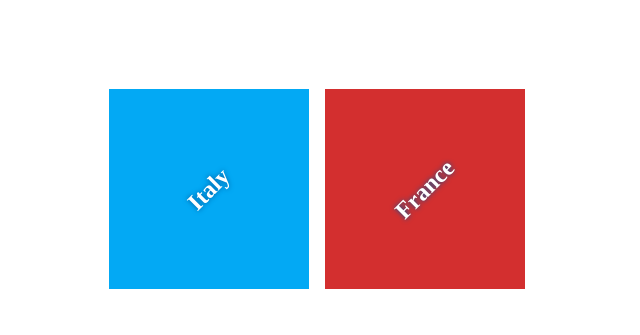
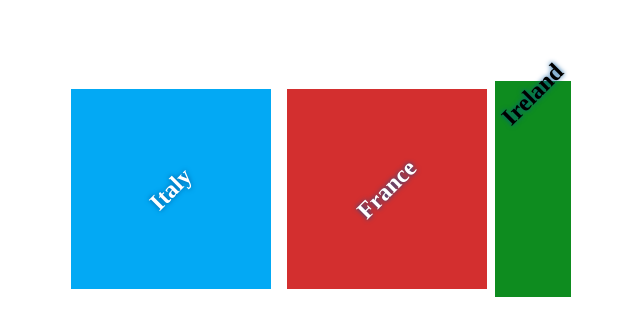
Before and after one commit to arbageant/my-travel-plans, a plain HTML site: page index.html in a window 1280 px wide. Shown: the part 211-546 px from the top of the page, without its empty margins (323-963 px from the left). Drawn offline with Linux system fonts and the light colour scheme.

Commit message:
Added Ireland to list

```diff
--- a/css/app.css
+++ b/css/app.css
@@ -53,3 +53,7 @@ h2 {
 #france{
   background-color: #d32f2f;
 }
+
+#ireland{
+  background-color: #0E8C1F;
+}
--- a/index.html
+++ b/index.html
@@ -17,6 +17,11 @@
       <div class="destination" id="france">
         <h2>France</h2>
       </div>
+
+      <div class="destinatoin" id="ireland">
+        <h2>Ireland</h2>
+      </div>
+
     </div>
   </div>
 
```
